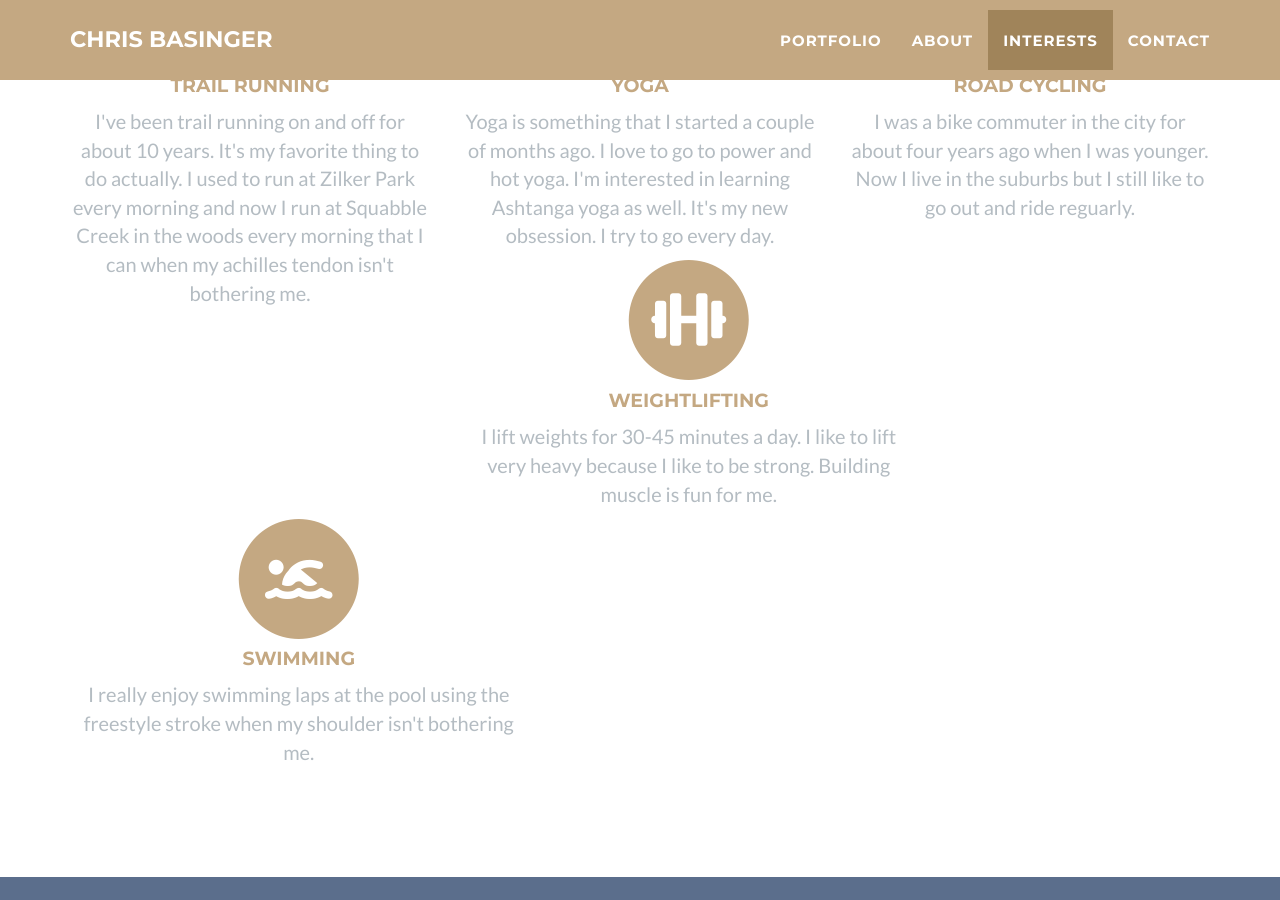
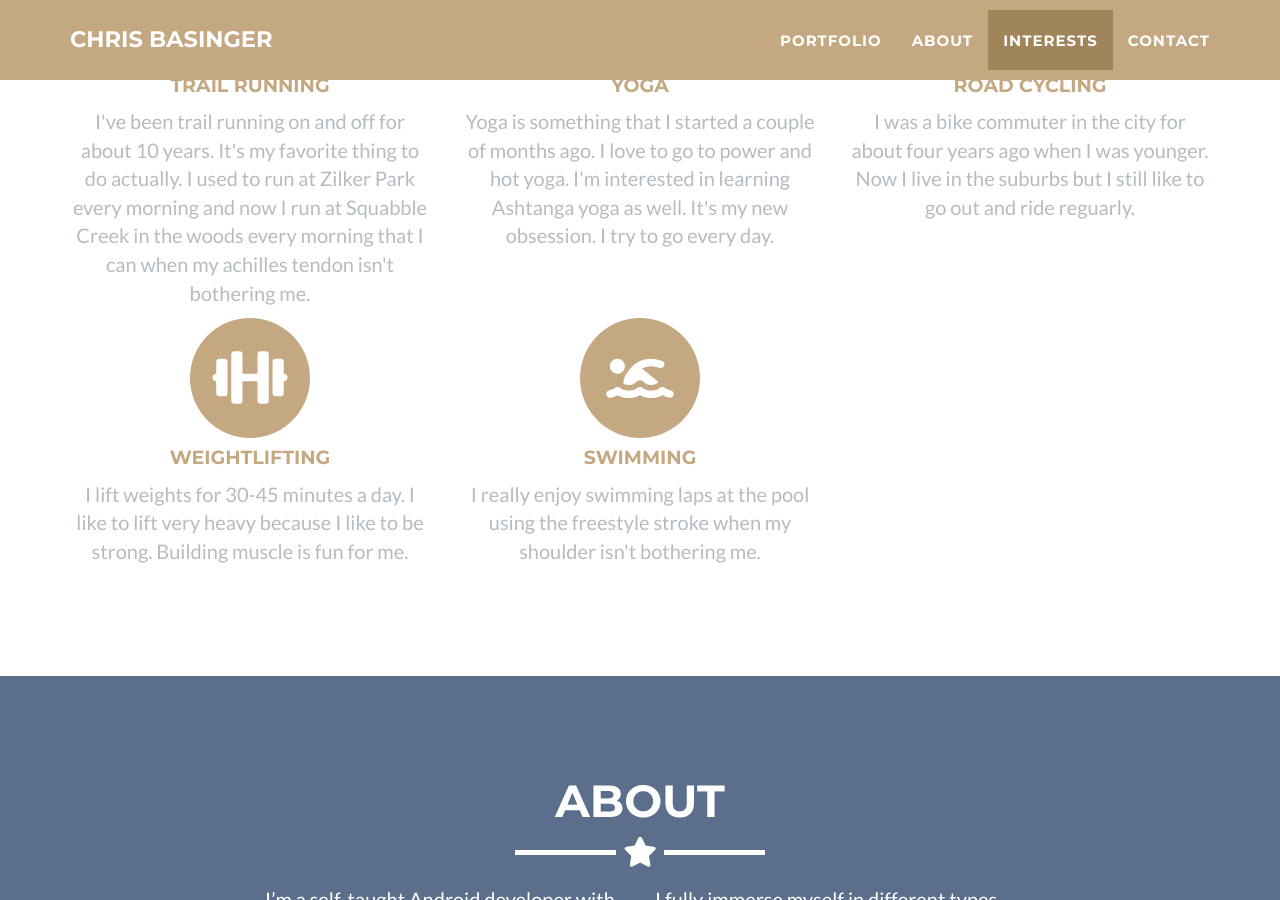
Before and after one commit to zerochancelabs/zerochancelabs.github.io, a Jekyll site: the page built from _posts/2014-07-18-project-1.markdown, in a window 1280 px wide and 900 px high, scrolled down 1936 px. Built offline with Jekyll 4.4.1, drawn with Linux system fonts in a browser that asks for light colours.

Commit message:
edit interests

```diff
--- a/_includes/interests.html
+++ b/_includes/interests.html
@@ -32,8 +32,9 @@
                 <h4 class="my-3">Road Cycling</h4>
                 <p class="text-muted">I was a bike commuter in the city for about four years ago when I was younger. Now I live in the suburbs but I still like to go out and ride reguarly.</p>
             </div>
-
-            <div class="col-md-5">
+        </div>
+        <div class="row text-center">
+            <div class="col-md-4">
         <span class="fa-stack fa-4x">
           <i class="fas fa-circle fa-stack-2x text-primary"></i>
           <i class="fas fa-dumbbell fa-stack-1x fa-inverse"></i>
@@ -41,7 +42,7 @@
                 <h4 class="my-3">Weightlifting</h4>
                 <p class="text-muted">I lift weights for 30-45 minutes a day. I like to lift very heavy because I like to be strong. Building muscle is fun for me.</p>
             </div>
-            <div class="col-md-5">
+            <div class="col-md-4">
         <span class="fa-stack fa-4x">
           <i class="fas fa-circle fa-stack-2x text-primary"></i>
           <i class="fas fa-person-swimming fa-stack-1x fa-inverse"></i>
```
